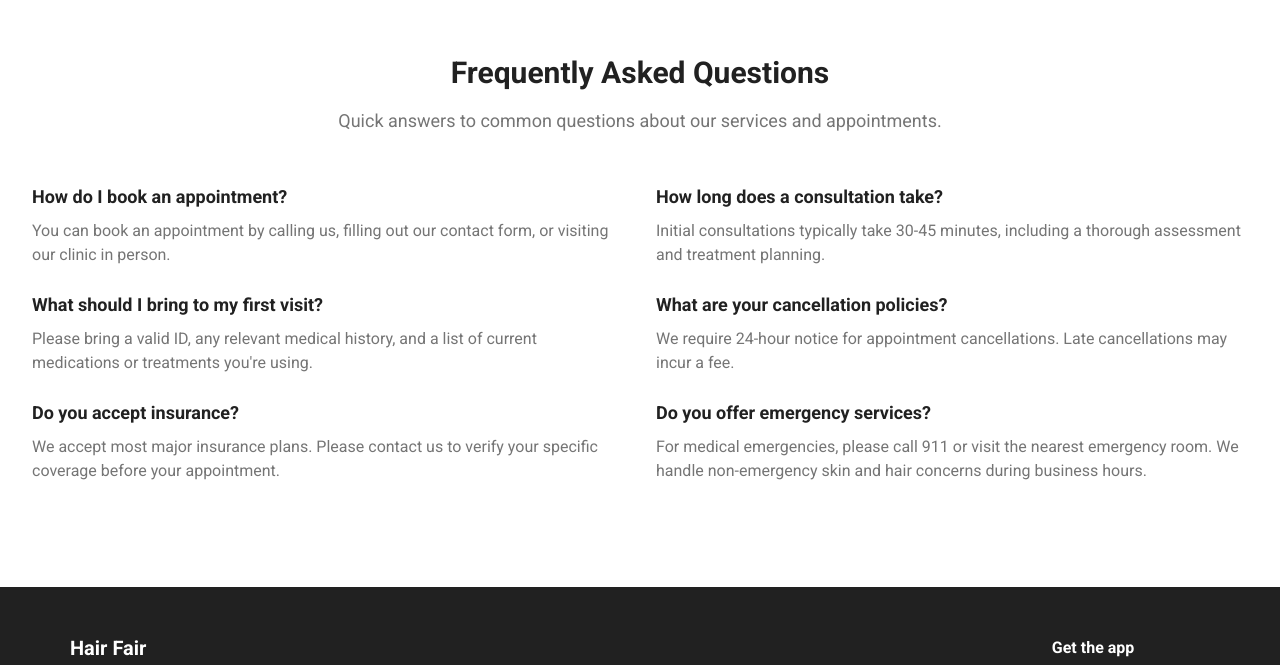
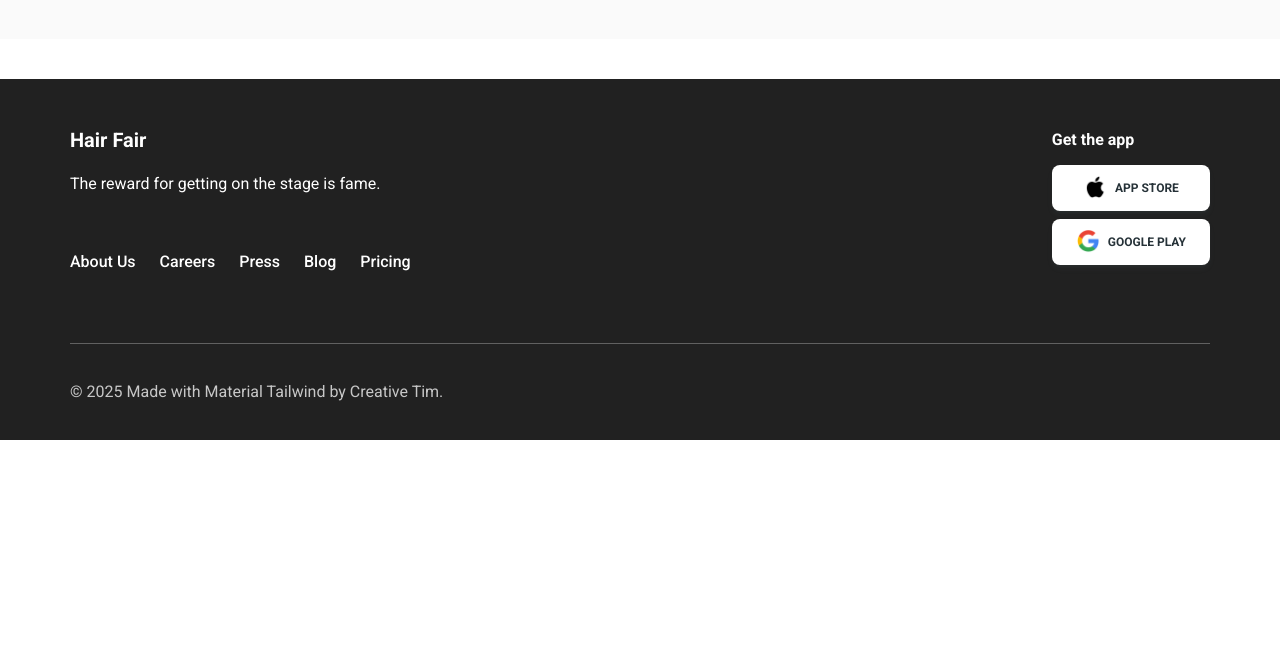
Before and after one commit to Sanoop77m/hair-fair, a Next.js app: page /contact in a window 1280 px wide. Shown: the part 1755-2420 px from the top of the page. After the commit the page ends 2195 px from the top, so only its background shows below. Built offline with nearby package versions, Linux system fonts and the light colour scheme.

Commit message:
updated pages

```diff
--- a/src/app/about/page.tsx
+++ b/src/app/about/page.tsx
@@ -4,13 +4,13 @@ export default function AboutPage() {
   return (
     <>
       <Navbar />
-      <div className="min-h-screen bg-gradient-to-br from-blue-50 to-indigo-100">
+      <div className="min-h-screen bg-[#212121]">
         {/* Hero Section */}
-        <div className="pt-20 pb-16 px-4 sm:px-6 lg:px-8">
+        <div className="pt-[10%] pb-16 px-4 sm:px-6 lg:px-8">
           <div className="max-w-7xl mx-auto">
             <div className="text-center">
-              <h1 className="text-4xl font-bold text-gray-900 sm:text-5xl md:text-6xl">
-                About <span className="text-blue-600">Hair Fair</span>
+              <h1 className="text-4xl font-bold text-white sm:text-5xl md:text-6xl">
+                About <span className="text-gray-600">Hair Fair</span>
               </h1>
               <p className="mt-6 text-xl text-gray-600 max-w-3xl mx-auto">
                 We are dedicated to providing the highest quality hair and skin
@@ -41,7 +41,7 @@ export default function AboutPage() {
                   maintaining the highest standards of quality and safety.
                 </p>
               </div>
-              <div className="bg-gradient-to-br from-blue-500 to-purple-600 rounded-2xl p-8 text-white">
+              <div className="bg-gradient-to-br from-gray-700 to-black rounded-2xl p-8 text-white">
                 <h3 className="text-2xl font-bold mb-4">Why Choose Us?</h3>
                 <ul className="space-y-3">
                   <li className="flex items-center">
--- a/src/app/contact/page.tsx
+++ b/src/app/contact/page.tsx
@@ -4,13 +4,13 @@ export default function ContactPage() {
   return (
     <>
       <Navbar />
-      <div className="min-h-screen bg-gradient-to-br from-blue-50 to-indigo-100">
+      <div className="min-h-screen bg-[#212121]">
         {/* Hero Section */}
-        <div className="pt-20 pb-16 px-4 sm:px-6 lg:px-8">
+        <div className="pt-[10%] pb-16 px-4 sm:px-6 lg:px-8">
           <div className="max-w-7xl mx-auto">
             <div className="text-center">
-              <h1 className="text-4xl font-bold text-gray-900 sm:text-5xl md:text-6xl">
-                Contact <span className="text-blue-600">Us</span>
+              <h1 className="text-4xl font-bold text-white sm:text-5xl md:text-6xl">
+                Contact <span className="text-gray-600">Us</span>
               </h1>
               <p className="mt-6 text-xl text-gray-600 max-w-3xl mx-auto">
                 Get in touch with us for consultations, appointments, or any
@@ -135,7 +135,7 @@ export default function ContactPage() {
 
                   <button
                     type="submit"
-                    className="w-full bg-blue-600 text-white py-3 px-6 rounded-lg font-semibold hover:bg-blue-700 transition-colors"
+                    className="w-full bg-black text-white py-3 px-6 rounded-lg font-semibold hover:bg-blue-700 transition-colors"
                   >
                     Send Message
                   </button>
@@ -361,82 +361,6 @@ export default function ContactPage() {
             </div>
           </div>
         </div>
-
-        {/* FAQ Section */}
-        <div className="py-16 bg-white">
-          <div className="max-w-7xl mx-auto px-4 sm:px-6 lg:px-8">
-            <div className="text-center mb-12">
-              <h2 className="text-3xl font-bold text-gray-900 mb-4">
-                Frequently Asked Questions
-              </h2>
-              <p className="text-lg text-gray-600">
-                Quick answers to common questions about our services and
-                appointments.
-              </p>
-            </div>
-            <div className="grid grid-cols-1 md:grid-cols-2 gap-8">
-              <div className="space-y-6">
-                <div>
-                  <h3 className="text-lg font-semibold text-gray-900 mb-2">
-                    How do I book an appointment?
-                  </h3>
-                  <p className="text-gray-600">
-                    You can book an appointment by calling us, filling out our
-                    contact form, or visiting our clinic in person.
-                  </p>
-                </div>
-                <div>
-                  <h3 className="text-lg font-semibold text-gray-900 mb-2">
-                    What should I bring to my first visit?
-                  </h3>
-                  <p className="text-gray-600">
-                    Please bring a valid ID, any relevant medical history, and a
-                    list of current medications or treatments you&apos;re using.
-                  </p>
-                </div>
-                <div>
-                  <h3 className="text-lg font-semibold text-gray-900 mb-2">
-                    Do you accept insurance?
-                  </h3>
-                  <p className="text-gray-600">
-                    We accept most major insurance plans. Please contact us to
-                    verify your specific coverage before your appointment.
-                  </p>
-                </div>
-              </div>
-              <div className="space-y-6">
-                <div>
-                  <h3 className="text-lg font-semibold text-gray-900 mb-2">
-                    How long does a consultation take?
-                  </h3>
-                  <p className="text-gray-600">
-                    Initial consultations typically take 30-45 minutes,
-                    including a thorough assessment and treatment planning.
-                  </p>
-                </div>
-                <div>
-                  <h3 className="text-lg font-semibold text-gray-900 mb-2">
-                    What are your cancellation policies?
-                  </h3>
-                  <p className="text-gray-600">
-                    We require 24-hour notice for appointment cancellations.
-                    Late cancellations may incur a fee.
-                  </p>
-                </div>
-                <div>
-                  <h3 className="text-lg font-semibold text-gray-900 mb-2">
-                    Do you offer emergency services?
-                  </h3>
-                  <p className="text-gray-600">
-                    For medical emergencies, please call 911 or visit the
-                    nearest emergency room. We handle non-emergency skin and
-                    hair concerns during business hours.
-                  </p>
-                </div>
-              </div>
-            </div>
-          </div>
-        </div>
       </div>
       <Footer />
     </>
--- a/src/app/faq/page.tsx
+++ b/src/app/faq/page.tsx
@@ -5,14 +5,14 @@ export default function FAQPage() {
   return (
     <>
       <Navbar />
-      <div className="min-h-screen bg-gradient-to-br from-green-50 to-emerald-100">
+      <div className="min-h-screen bg-[#212121]">
         {/* Hero Section */}
-        <div className="pt-20 pb-16 px-4 sm:px-6 lg:px-8">
+        <div className="pt-[10%] pb-16 px-4 sm:px-6 lg:px-8">
           <div className="max-w-7xl mx-auto">
             <div className="text-center">
-              <h1 className="text-4xl font-bold text-gray-900 sm:text-5xl md:text-6xl">
+              <h1 className="text-4xl font-bold text-white sm:text-5xl md:text-6xl">
                 Frequently Asked{" "}
-                <span className="text-green-600">Questions</span>
+                <span className="text-gray-600">Questions</span>
               </h1>
               <p className="mt-6 text-xl text-gray-600 max-w-3xl mx-auto">
                 Find answers to common questions about our hair and skin
--- a/src/app/hair/page.tsx
+++ b/src/app/hair/page.tsx
@@ -4,13 +4,13 @@ export default function HairPage() {
   return (
     <>
       <Navbar />
-      <div className="min-h-screen bg-gradient-to-br from-amber-50 to-orange-100">
+      <div className="min-h-screen bg-[#212121]">
         {/* Hero Section */}
-        <div className="pt-20 pb-16 px-4 sm:px-6 lg:px-8">
+        <div className="pt-[10%] pb-16 px-4 sm:px-6 lg:px-8">
           <div className="max-w-7xl mx-auto">
             <div className="text-center">
-              <h1 className="text-4xl font-bold text-gray-900 sm:text-5xl md:text-6xl">
-                Hair <span className="text-amber-600">Treatments</span>
+              <h1 className="text-4xl font-bold text-white sm:text-5xl md:text-6xl">
+                Hair <span className="text-gray-600">Treatments</span>
               </h1>
               <p className="mt-6 text-xl text-gray-600 max-w-3xl mx-auto">
                 Transform your hair with our advanced treatments and expert
--- a/src/app/skin/page.tsx
+++ b/src/app/skin/page.tsx
@@ -4,13 +4,13 @@ export default function SkinPage() {
   return (
     <>
       <Navbar />
-      <div className="min-h-screen bg-gradient-to-br from-pink-50 to-rose-100">
+      <div className="min-h-screen bg-[#212121]">
         {/* Hero Section */}
-        <div className="pt-20 pb-16 px-4 sm:px-6 lg:px-8">
+        <div className="pt-[10%] pb-16 px-4 sm:px-6 lg:px-8">
           <div className="max-w-7xl mx-auto">
             <div className="text-center">
-              <h1 className="text-4xl font-bold text-gray-900 sm:text-5xl md:text-6xl">
-                Skin <span className="text-pink-600">Treatments</span>
+              <h1 className="text-4xl font-bold text-white sm:text-5xl md:text-6xl">
+                Skin <span className="text-gray-600">Treatments</span>
               </h1>
               <p className="mt-6 text-xl text-gray-600 max-w-3xl mx-auto">
                 Rejuvenate your skin with our advanced dermatological
```
